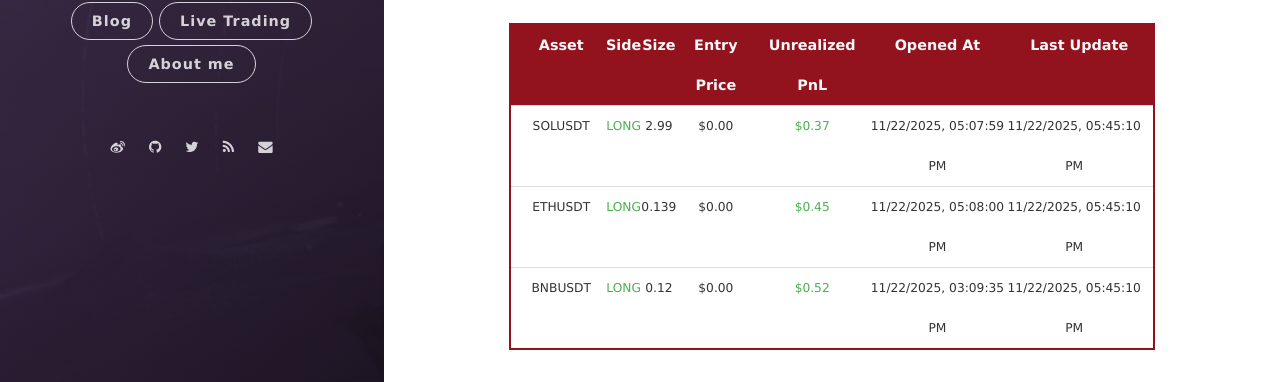
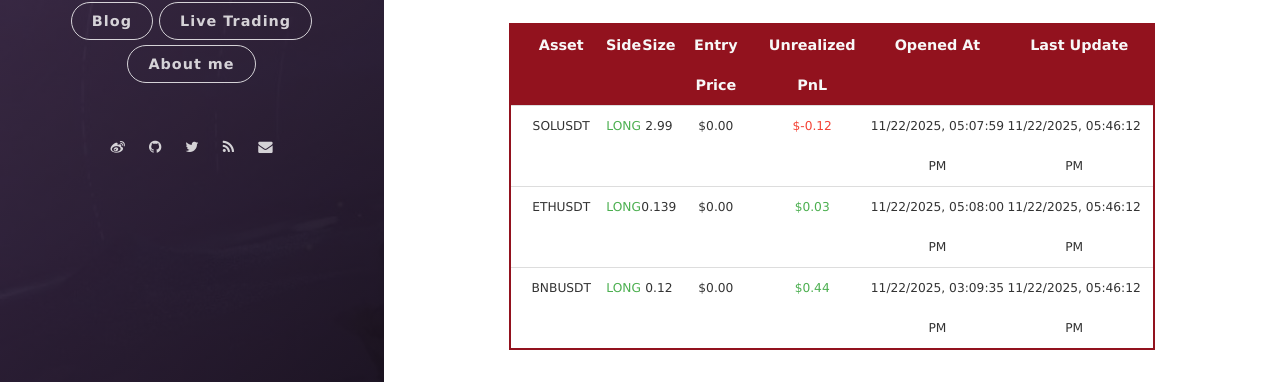
Before and after one commit to leeyegy/leeyegy.github.io, a Jekyll site: the page built from live-trading.html, in a window 1280 px wide and 1026 px high. Shown: the part 576-958 px from the top of the window. Built offline with Jekyll 4.4.1, drawn with Linux system fonts in a browser that asks for light colours; nearby versions of some CDN libraries.

Commit message:
AccountMonitor: refresh positions 2025-11-23T01:46:12+08:00

```diff
--- a/assets/data/binance/positions.json
+++ b/assets/data/binance/positions.json
@@ -4,26 +4,26 @@
     "side": "LONG",
     "size": 2.99,
     "entryPrice": 0.0,
-    "unrealizedPnl": 0.36866729,
+    "unrealizedPnl": -0.12489998,
     "openedAt": "2025-11-23T01:07:59+08:00",
-    "reportedAt": "2025-11-23T01:45:10+08:00"
+    "reportedAt": "2025-11-23T01:46:12+08:00"
   },
   {
     "symbol": "ETHUSDT",
     "side": "LONG",
     "size": 0.139,
     "entryPrice": 0.0,
-    "unrealizedPnl": 0.45439049,
+    "unrealizedPnl": 0.0301,
     "openedAt": "2025-11-23T01:08:00+08:00",
-    "reportedAt": "2025-11-23T01:45:10+08:00"
+    "reportedAt": "2025-11-23T01:46:12+08:00"
   },
   {
     "symbol": "BNBUSDT",
     "side": "LONG",
     "size": 0.12,
     "entryPrice": 0.0,
-    "unrealizedPnl": 0.5196,
+    "unrealizedPnl": 0.4368,
     "openedAt": "2025-11-22T23:09:35+08:00",
-    "reportedAt": "2025-11-23T01:45:10+08:00"
+    "reportedAt": "2025-11-23T01:46:12+08:00"
   }
 ]
```
